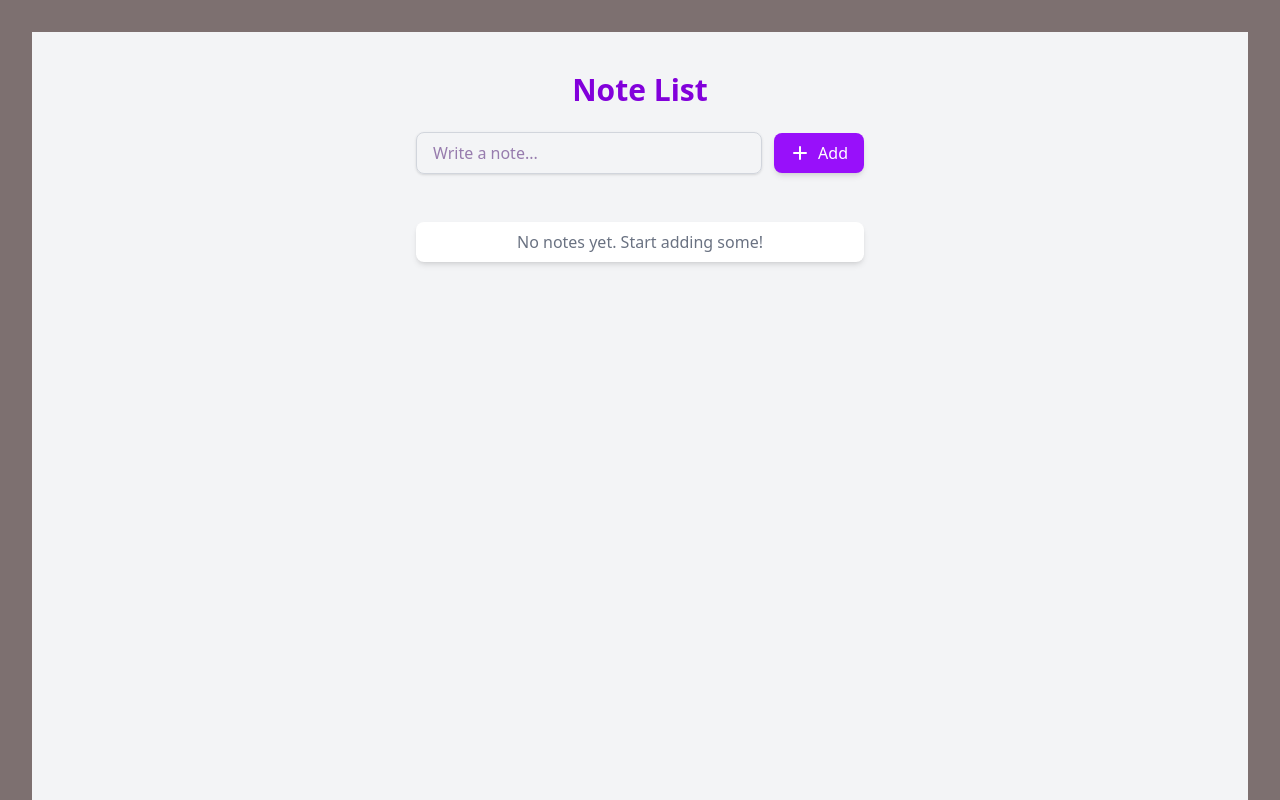
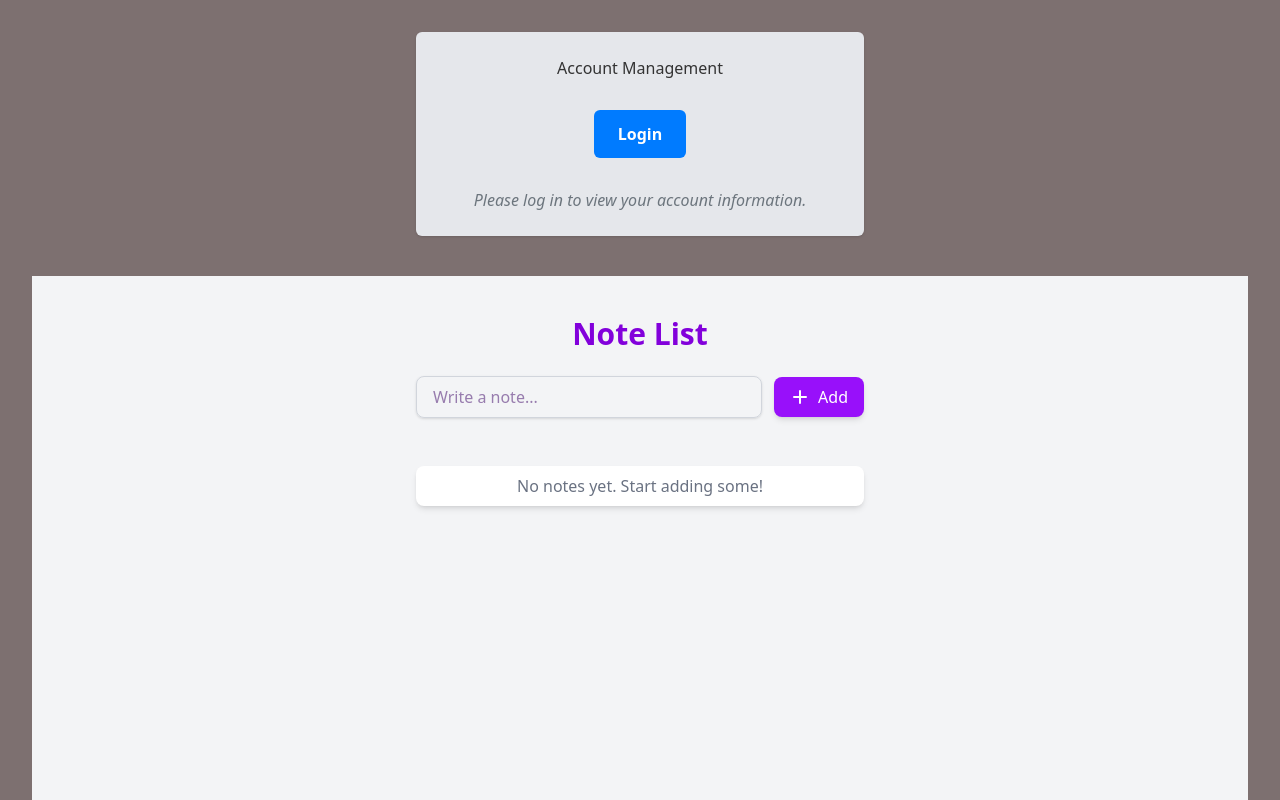
Before and after one commit to omidkick/TS-React-Demo, a React (Vite) app: page / in a window 1280 px wide. Shown: the top 800 px of the page. Built offline with nearby package versions, Linux system fonts and the light colour scheme.

Commit message:
Union state props in the Account component

```diff
--- a/src/App.tsx
+++ b/src/App.tsx
@@ -1,4 +1,5 @@
 import "./App.css";
+import Account from "./components/state/Account";
 // import TaskHeader from "./components/TaskHeader";
 // import User from "./components/User";
 // import TaskList from "./components/props/TaskList";
@@ -16,6 +17,7 @@ function App() {
           { id: 3, title: "Write unit tests", completed: false },
         ]}
       /> */}
+      <Account containerStyles="p-6 bg-gray-200 shadow rounded-md max-w-md mx-auto mb-10" />
       <NoteList />
     </>
   );
--- /dev/null
+++ b/src/components/state/Account.tsx
@@ -0,0 +1,121 @@
+import React, { useState, useCallback } from "react";
+
+// Types
+interface User {
+  name: string;
+  email: string;
+}
+
+type UserState = User | null;
+
+// Constants
+const DEFAULT_USER: User = {
+  name: "Omid",
+  email: "omidtest@gmail.com",
+};
+
+// Custom hook for user management
+const useUser = () => {
+  const [user, setUser] = useState<UserState>(null);
+
+  const login = useCallback((userData: User) => {
+    setUser(userData);
+  }, []);
+
+  const logout = useCallback(() => {
+    setUser(null);
+  }, []);
+
+  return {
+    user,
+    login,
+    logout,
+    isLoggedIn: user !== null,
+  };
+};
+
+// Sub-components for better separation of concerns
+const UserInfo: React.FC<{ user: User }> = ({ user }) => (
+  <div className="user-info">
+    <p>
+      Name: <strong>{user.name}</strong>
+    </p>
+    <p>
+      Email: <strong>{user.email}</strong>
+    </p>
+  </div>
+);
+
+const AuthButtons: React.FC<{
+  isLoggedIn: boolean;
+  onLogin: () => void;
+  onLogout: () => void;
+}> = ({ isLoggedIn, onLogin, onLogout }) => (
+  <div className="auth-buttons">
+    {!isLoggedIn ? (
+      <button
+        onClick={onLogin}
+        className="btn btn--primary"
+        aria-label="Login to account"
+      >
+        Login
+      </button>
+    ) : (
+      <button
+        onClick={onLogout}
+        className="btn btn--secondary"
+        aria-label="Logout from account"
+      >
+        Logout
+      </button>
+    )}
+  </div>
+);
+
+interface AccountProps {
+  containerStyles?: string;
+}
+
+// Main Component
+const Account: React.FC<AccountProps> = ({ containerStyles }) => {
+  const { user, login, logout, isLoggedIn } = useUser();
+
+  const handleLogin = useCallback(() => {
+    login(DEFAULT_USER);
+  }, [login]);
+
+  const handleLogout = useCallback(() => {
+    logout();
+  }, [logout]);
+
+  return (
+    <div className={containerStyles}>
+      <header className="account__header">
+        <h1>Account Management</h1>
+      </header>
+
+      <main className="account__content">
+        <AuthButtons
+          isLoggedIn={isLoggedIn}
+          onLogin={handleLogin}
+          onLogout={handleLogout}
+        />
+
+        {isLoggedIn && user && (
+          <section className="account__user-info">
+            <h2>User Information</h2>
+            <UserInfo user={user} />
+          </section>
+        )}
+
+        {!isLoggedIn && (
+          <div className="account__guest-message">
+            <p>Please log in to view your account information.</p>
+          </div>
+        )}
+      </main>
+    </div>
+  );
+};
+
+export default Account;
--- a/src/index.css
+++ b/src/index.css
@@ -70,3 +70,81 @@ button:focus-visible {
     background-color: #f9f9f9;
   }
 } */
+
+
+.account {
+  max-width: 400px;
+  margin: 0 auto;
+  padding: 20px;
+  font-family: -apple-system, BlinkMacSystemFont, 'Segoe UI', sans-serif;
+}
+
+.account__header {
+  text-align: center;
+  margin-bottom: 30px;
+}
+
+.account__header h1 {
+  color: #333;
+  margin: 0;
+}
+
+.auth-buttons {
+  text-align: center;
+  margin-bottom: 30px;
+}
+
+.btn {
+  padding: 12px 24px;
+  border: none;
+  border-radius: 6px;
+  font-size: 16px;
+  font-weight: 600;
+  cursor: pointer;
+  transition: all 0.2s ease;
+}
+
+.btn--primary {
+  background-color: #007bff;
+  color: white;
+}
+
+.btn--primary:hover {
+  background-color: #0056b3;
+}
+
+.btn--secondary {
+  background-color: #6c757d;
+  color: white;
+}
+
+.btn--secondary:hover {
+  background-color: #545b62;
+}
+
+.account__user-info {
+  background-color: #f8f9fa;
+  padding: 20px;
+  border-radius: 8px;
+  border: 1px solid #e9ecef;
+}
+
+.account__user-info h2 {
+  margin-top: 0;
+  color: #495057;
+}
+
+.user-info p {
+  margin: 8px 0;
+  color: #6c757d;
+}
+
+.user-info strong {
+  color: #495057;
+}
+
+.account__guest-message {
+  text-align: center;
+  color: #6c757d;
+  font-style: italic;
+}
```
